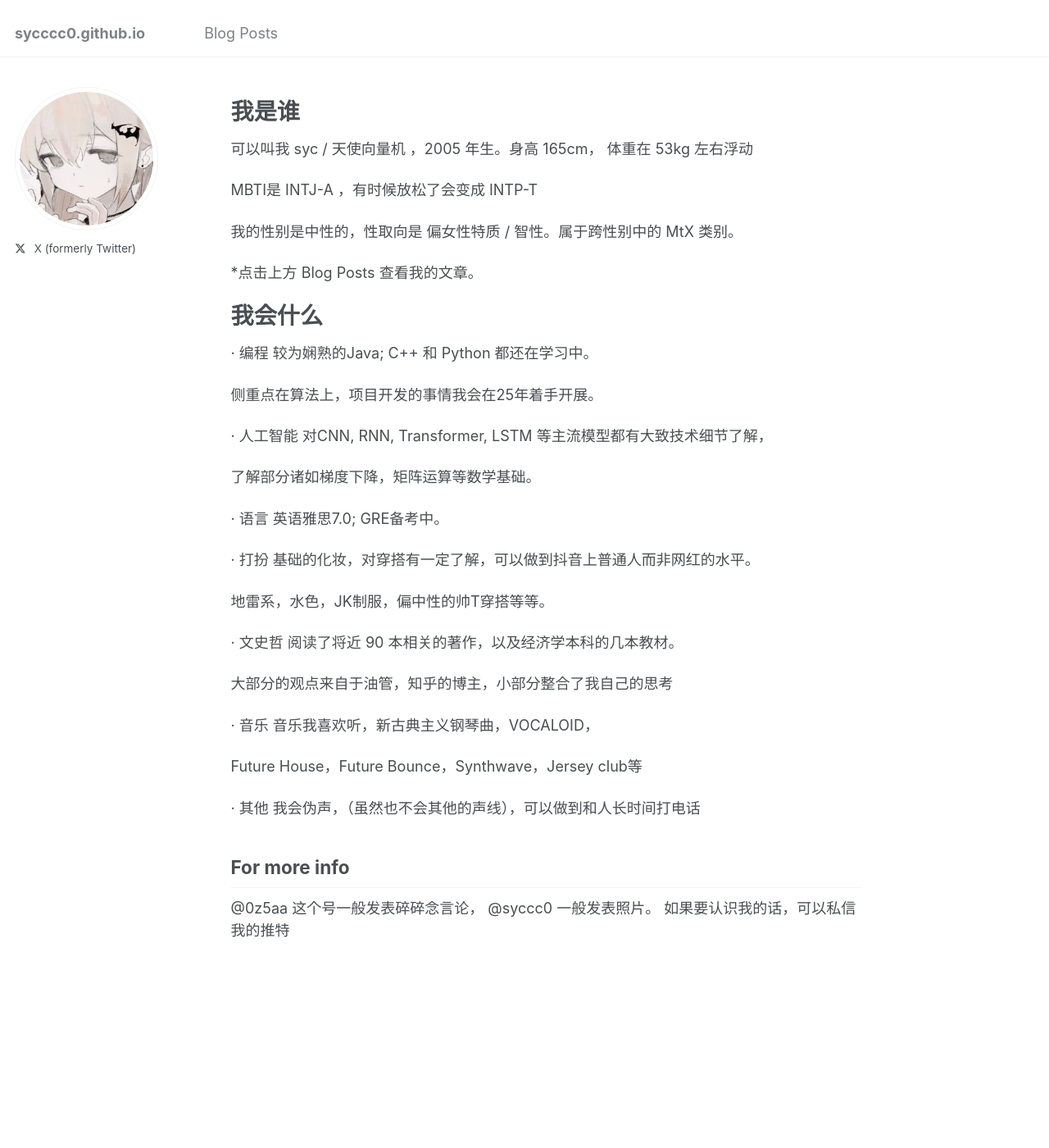
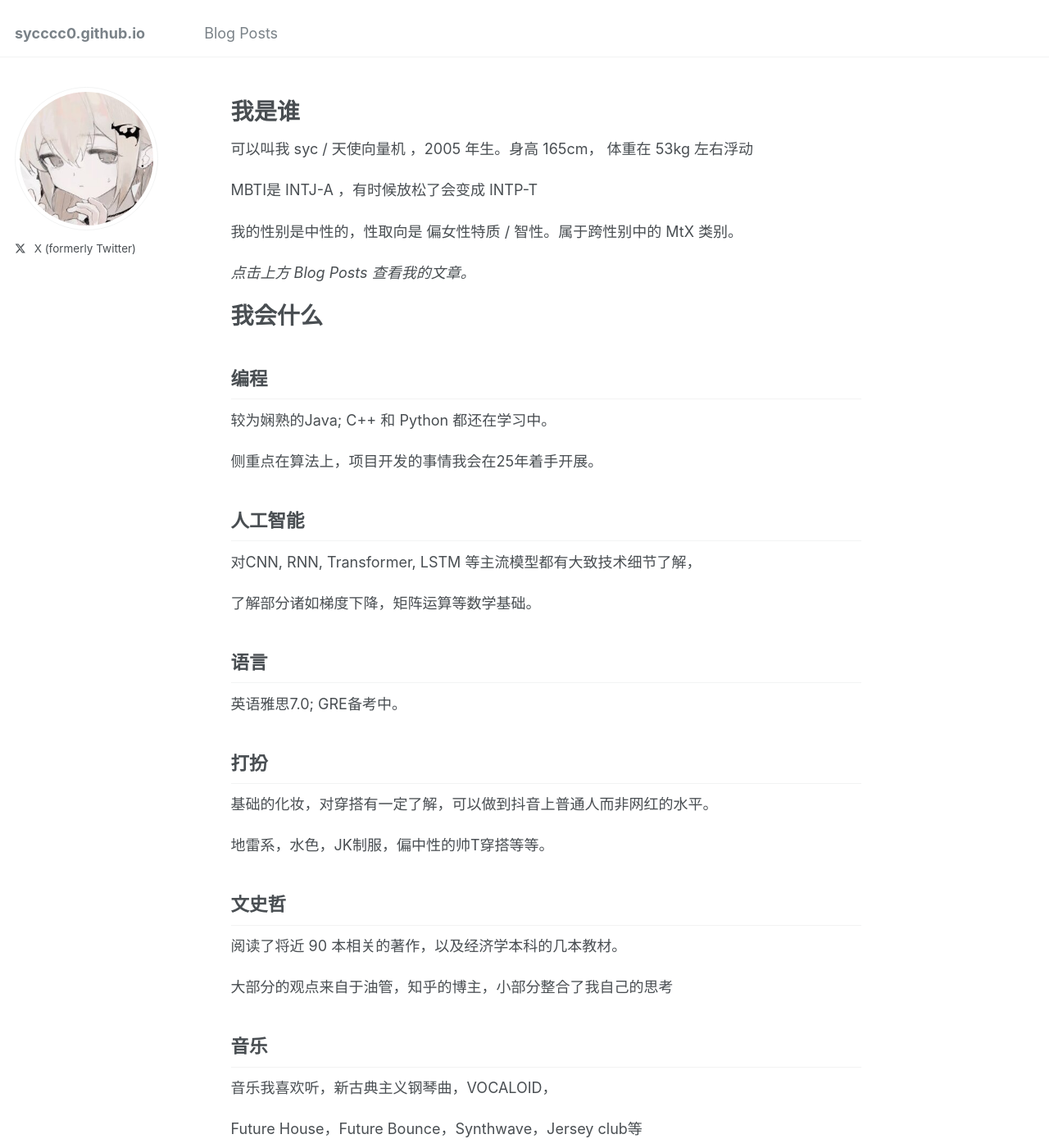
Before and after one commit to sycccc0/sycccc0.github.io, a Jekyll site: the page built from _pages/about.md, in a window 1280 px wide and 1400 px high. Shown: the whole window at 82% size. Built offline with Jekyll 4.4.1, drawn with Linux system fonts in a browser that asks for light colours; some of the changed text lies outside the part shown.

Commit message:
Update about.md

```diff
--- a/_pages/about.md
+++ b/_pages/about.md
@@ -14,38 +14,38 @@ MBTI是 INTJ-A ，有时候放松了会变成 INTP-T
 
 我的性别是中性的，性取向是 偏女性特质 / 智性。属于跨性别中的 MtX 类别。
 
-*点击上方 Blog Posts 查看我的文章。
+*点击上方 Blog Posts 查看我的文章。*
 
 # 我会什么
-· 编程
+## 编程
 较为娴熟的Java; C++ 和 Python 都还在学习中。
 
 侧重点在算法上，项目开发的事情我会在25年着手开展。
 
-· 人工智能
+## 人工智能
 对CNN, RNN, Transformer, LSTM 等主流模型都有大致技术细节了解，
 
 了解部分诸如梯度下降，矩阵运算等数学基础。
 
-· 语言
+## 语言
 英语雅思7.0; GRE备考中。
 
-· 打扮
+## 打扮
 基础的化妆，对穿搭有一定了解，可以做到抖音上普通人而非网红的水平。
 
 地雷系，水色，JK制服，偏中性的帅T穿搭等等。
 
-· 文史哲
+## 文史哲
 阅读了将近 90 本相关的著作，以及经济学本科的几本教材。
 
 大部分的观点来自于油管，知乎的博主，小部分整合了我自己的思考
 
-· 音乐
+## 音乐
 音乐我喜欢听，新古典主义钢琴曲，VOCALOID，
 
 Future House，Future Bounce，Synthwave，Jersey club等
 
-· 其他
+## 其他
 我会伪声，（虽然也不会其他的声线），可以做到和人长时间打电话
 
 
```
